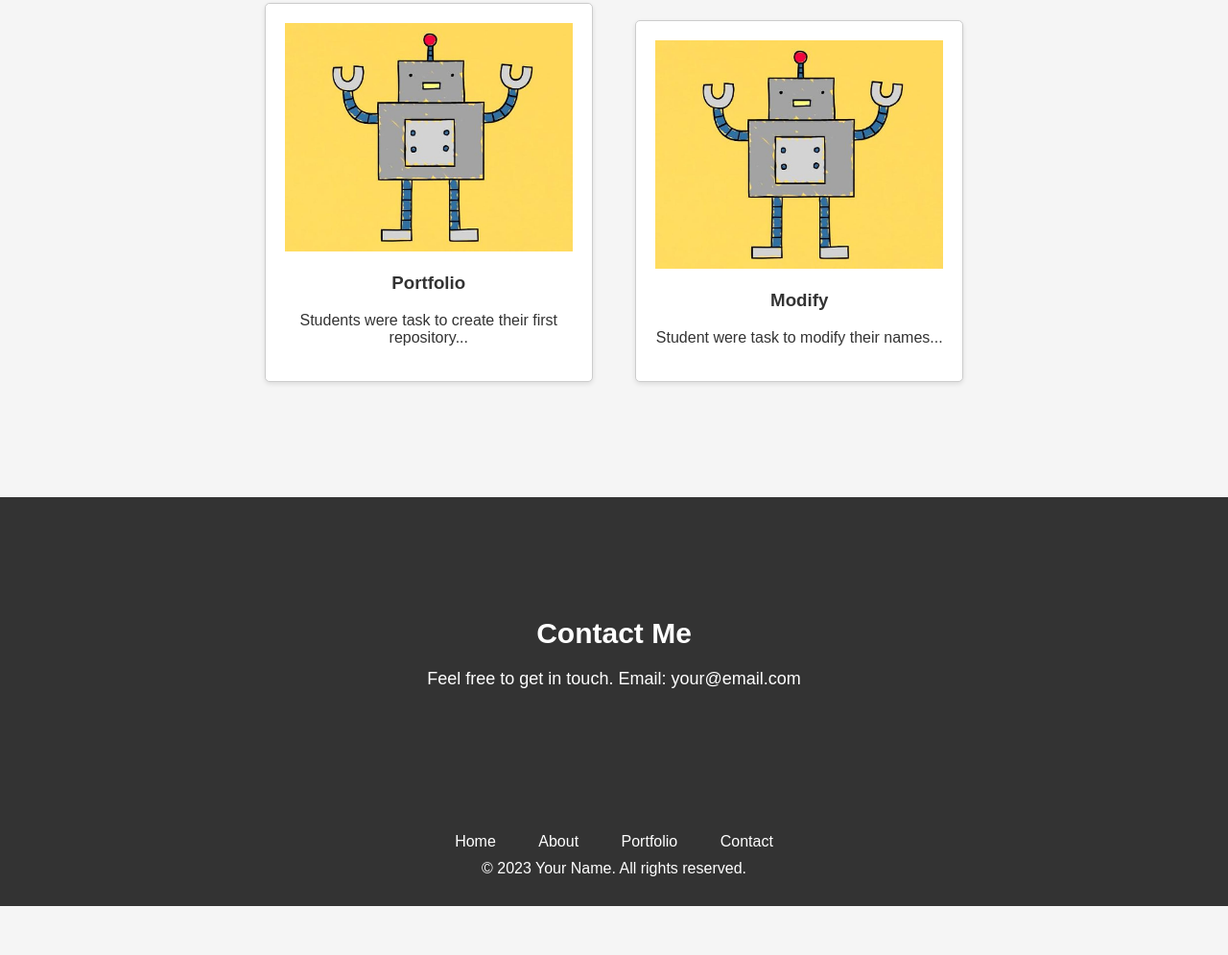
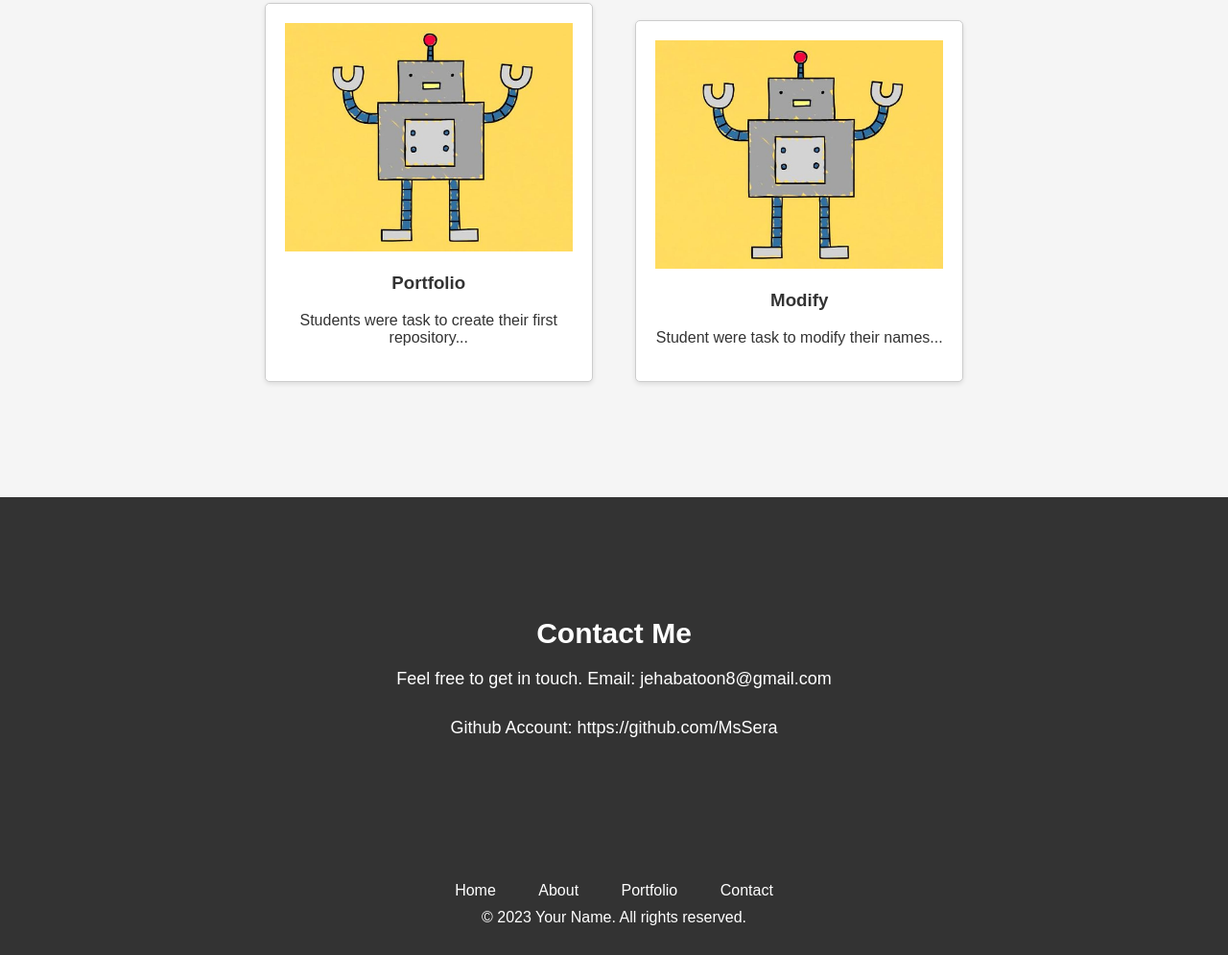
Before and after one commit to MsSera/Portfolio, a plain HTML site: page index.html in a window 1280 px wide. Shown: the part 913-1908 px from the top of the page at 96% size. Before the commit the page ends 1857 px from the top, so only its background shows below. Drawn offline with Linux system fonts and the light colour scheme.

Commit message:
modify name

```diff
--- a/index.html
+++ b/index.html
@@ -19,7 +19,7 @@
     </header>
 
     <section id="home" class="hero">
-        <h1>Jeha Batoon</h1>
+        <h1>Jeha Hisona Batoon</h1>
         <p>Web Developer & Designer</p>
         <a href="#portfolio" class="cta-button">View My Work</a>
     </section>
@@ -46,7 +46,8 @@
 
     <section id="contact" class="contact">
         <h2>Contact Me</h2>
-        <p>Feel free to get in touch. Email: your@email.com</p>
+        <p>Feel free to get in touch. Email: jehabatoon8@gmail.com</p>
+        <p>Github Account: https://github.com/MsSera</p>
     </section>
 
     <footer>
```
